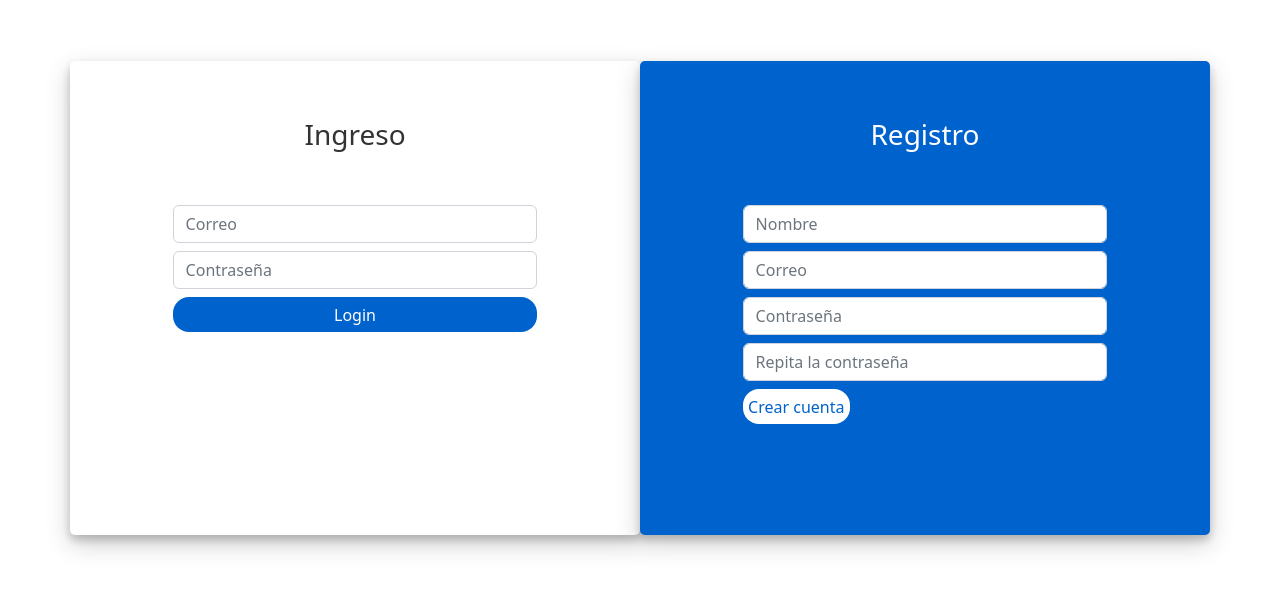
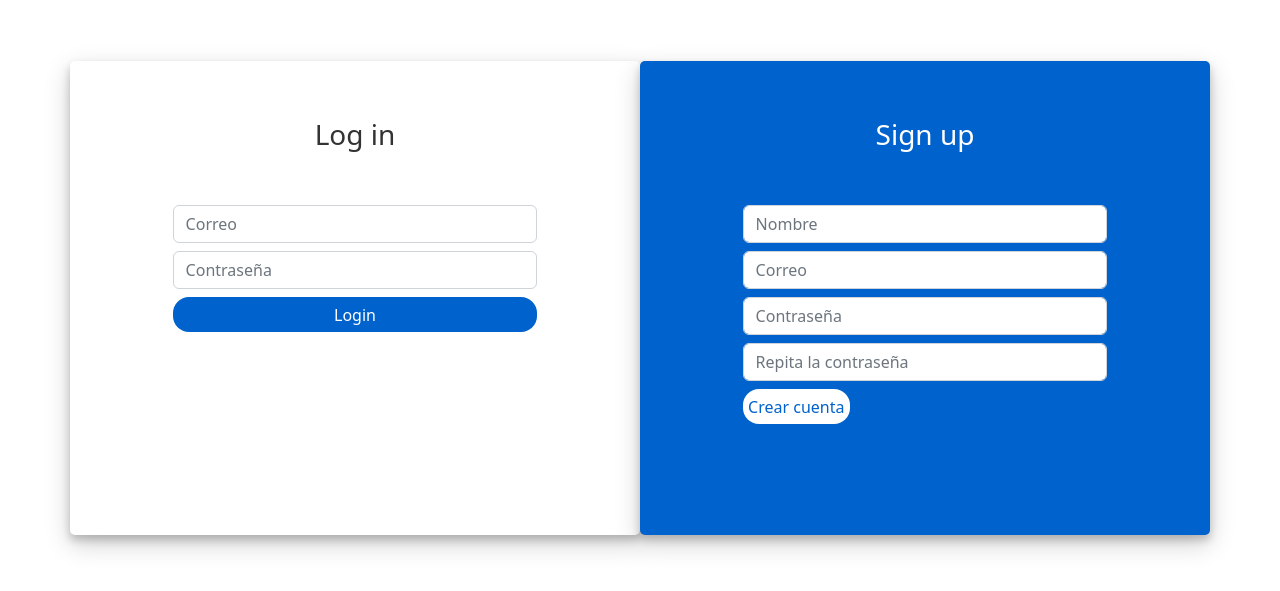
Before and after one commit to Datakokk/Calendar, a React (Vite) app: page /auth/login in a window 1280 px wide. Shown: the part 131-722 px from the top of the page. Built offline with nearby package versions, Linux system fonts and the light colour scheme; no server answers.

Commit message:
change lenguage

```diff
--- a/src/auth/pages/LoginPage.jsx
+++ b/src/auth/pages/LoginPage.jsx
@@ -47,7 +47,7 @@ export const LoginPage = () => {
         <div className="container login-container">
             <div className="row">
                 <div className="col-md-6 login-form-1">
-                    <h3>Ingreso</h3>
+                    <h3>Log in</h3>
                     <form onSubmit={ loginSubmit }>
                         <div className="form-group mb-2">
                             <input
@@ -80,7 +80,7 @@ export const LoginPage = () => {
                 </div>
 
                 <div className="col-md-6 login-form-2">
-                    <h3>Registro</h3>
+                    <h3>Sign up</h3>
                     <form onSubmit={ registerSubmit }>
                         <div className="form-group mb-2">
                             <input
```
